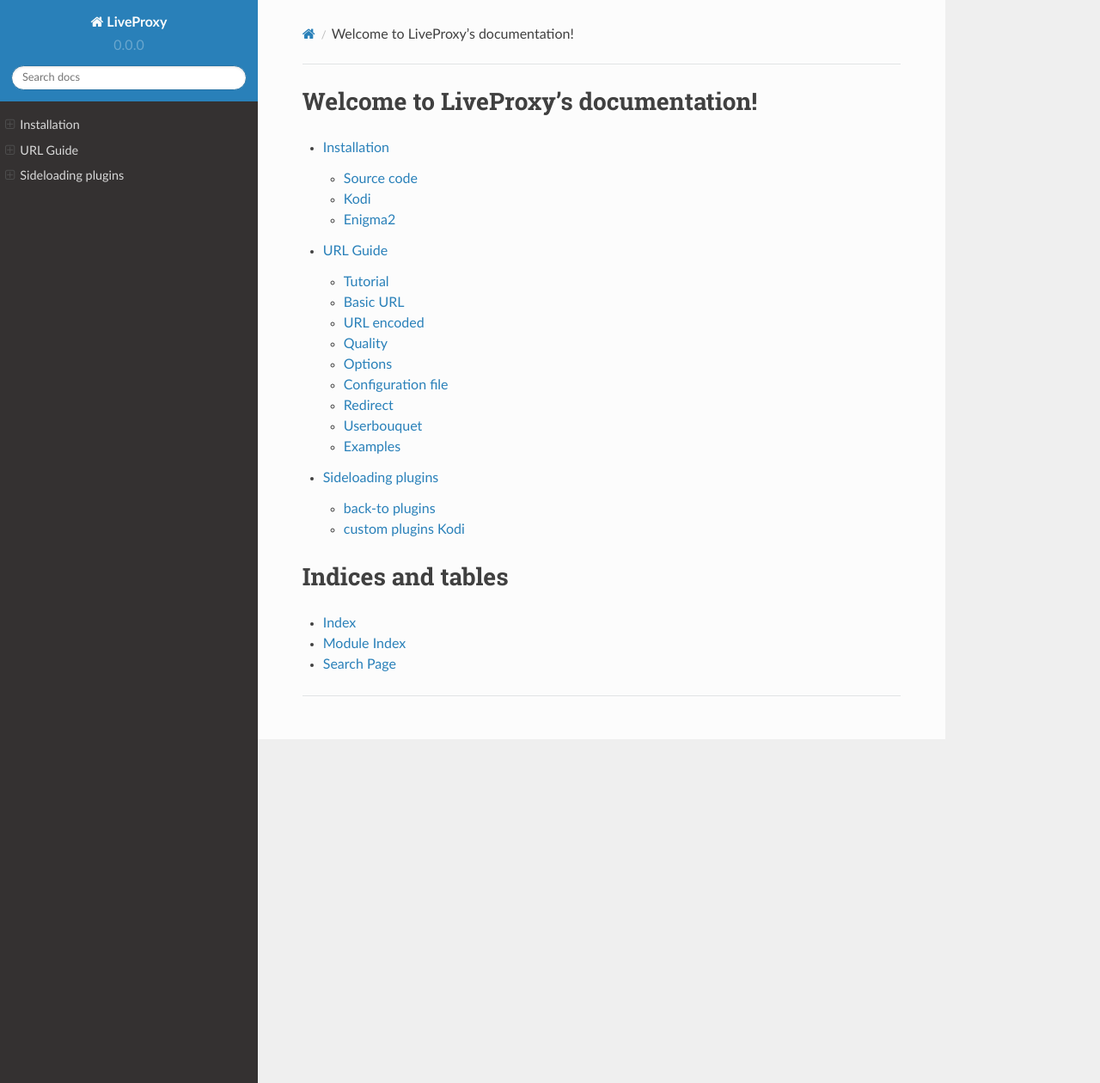
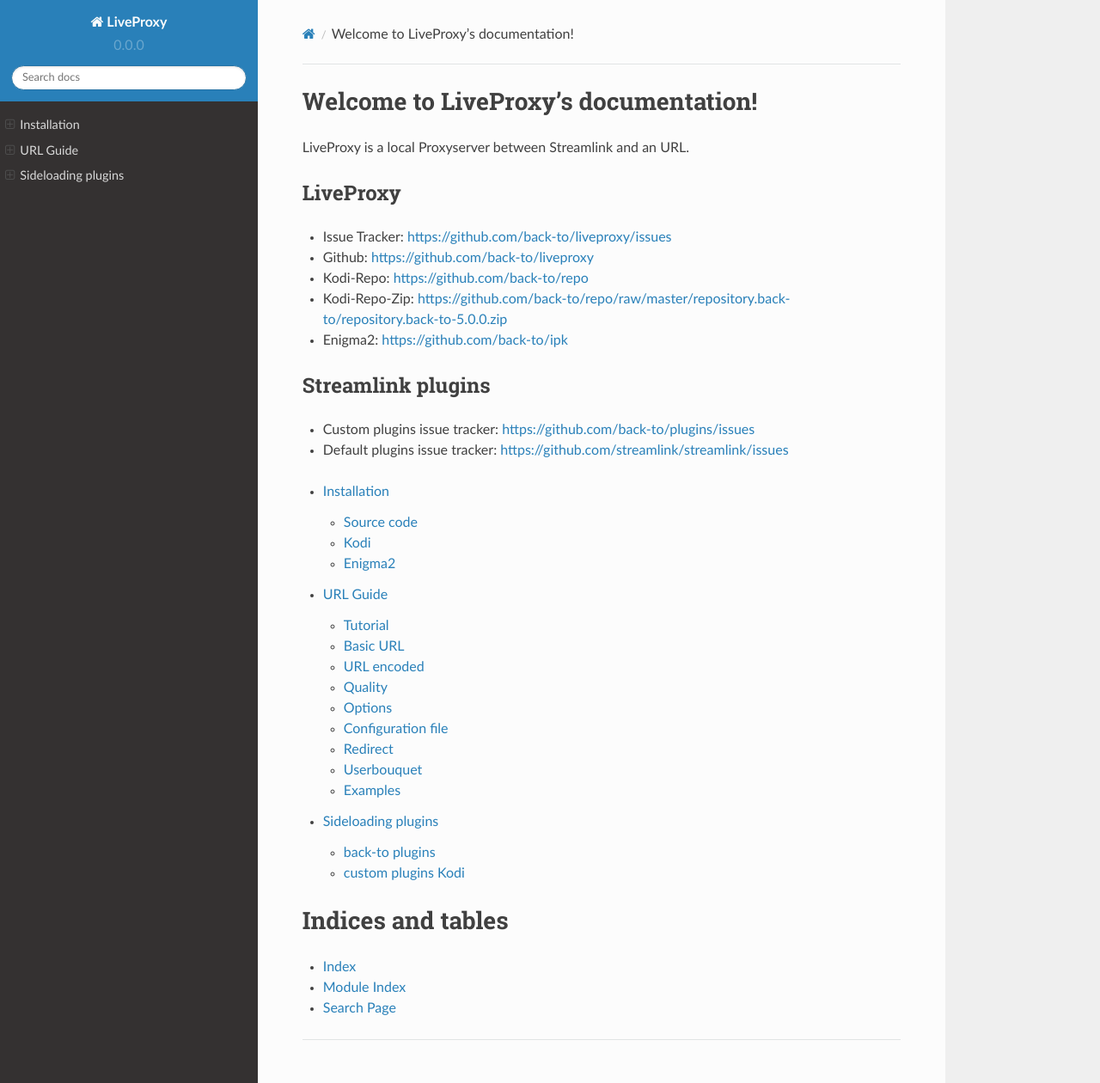
Before and after one commit to back-to/liveproxy, a Sphinx documentation site: the page built from docs/index.rst, in a window 1280 px wide and 1260 px high. Shown: the whole window at 86% size. Built offline with Sphinx 7.4.7 and the Read the Docs theme 2.0.0, drawn with Linux system fonts in a browser that asks for light colours.

Commit message:
docs: Update index

```diff
--- a/docs/index.rst
+++ b/docs/index.rst
@@ -1,10 +1,22 @@
-.. LiveProxy documentation master file, created by
-   sphinx-quickstart
-   You can adapt this file completely to your liking, but it should at least
-   contain the root `toctree` directive.
-
 Welcome to LiveProxy's documentation!
 =====================================
+
+LiveProxy is a local Proxyserver between Streamlink and an URL.
+
+LiveProxy
+^^^^^^^^^
+
+- Issue Tracker: https://github.com/back-to/liveproxy/issues
+- Github: https://github.com/back-to/liveproxy
+- Kodi-Repo: https://github.com/back-to/repo
+- Kodi-Repo-Zip: https://github.com/back-to/repo/raw/master/repository.back-to/repository.back-to-5.0.0.zip
+- Enigma2: https://github.com/back-to/ipk
+
+Streamlink plugins
+^^^^^^^^^^^^^^^^^^
+
+- Custom plugins issue tracker: https://github.com/back-to/plugins/issues
+- Default plugins issue tracker: https://github.com/streamlink/streamlink/issues
 
 .. toctree::
    :maxdepth: 2
@@ -13,7 +25,6 @@
    url
    plugins
 
-
 Indices and tables
 ==================
 
--- a/liveproxy/__init__.py
+++ b/liveproxy/__init__.py
@@ -6,7 +6,7 @@
 )
 
 __title__ = 'liveproxy'
-__summary__ = 'Local URL Proxy for Streamlink'
+__summary__ = 'LiveProxy is a local Proxyserver between Streamlink and an URL.'
 __uri__ = 'https://github.com/back-to/liveproxy'
 
 __version__ = '0.0.0'
```
Also changed, not shown: README.md (+6 -1 lines).
